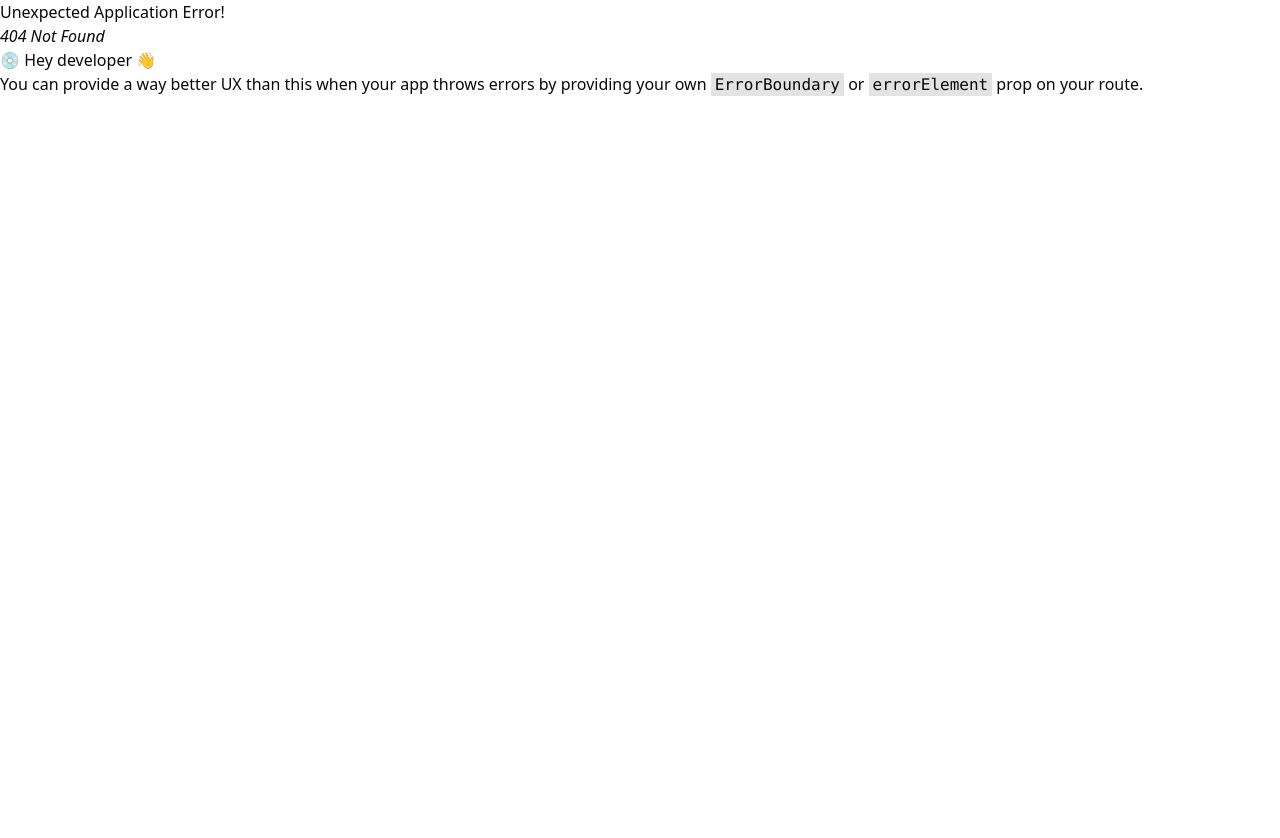
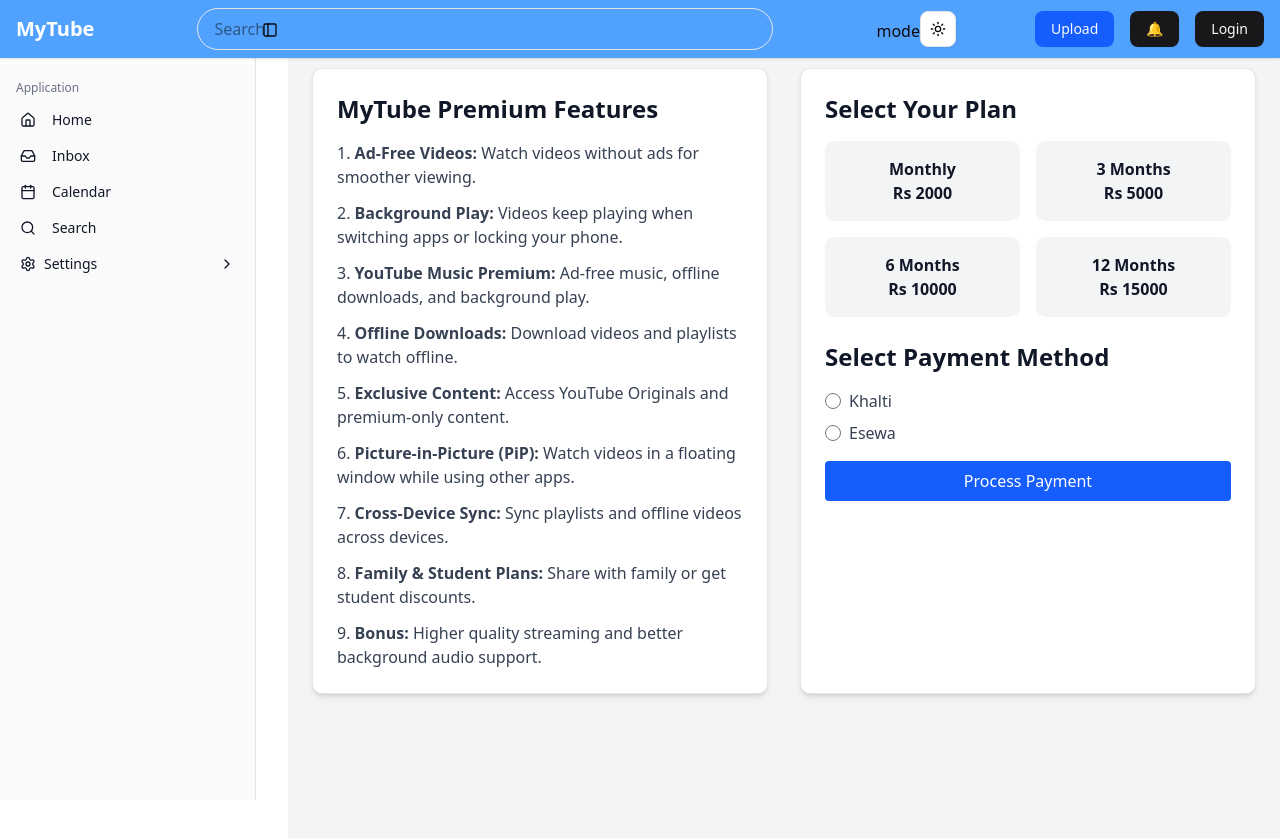
Before and after one commit to roshanrjl/youtube, a React (Vite) app in the folder client/: page /settings/premium in a window 1280 px wide. Before the commit this address had no page. Shown: the top 838 px of the page. Before the commit the page ends 800 px from the top, so only its background shows below. Built offline with nearby package versions, Linux system fonts and the light colour scheme.

Commit message:
feat: implement account and premium pages; enhance theme management and routing; update video fetching logic and improve UI components

```diff
--- a/client/src/App.jsx
+++ b/client/src/App.jsx
@@ -3,7 +3,7 @@
 import { refreshTokenOnLoad } from "./redux/authSlice";
 import Navbar from "./components/Navbar";
 import { Outlet } from "react-router-dom";
-import { ThemeProvider } from "./components/Themeprovide";
+
 
 function App() {
   const dispatch = useDispatch();
@@ -17,10 +17,8 @@
 
   return (
     <>
-      <ThemeProvider defaultTheme="dark" storageKey="vite-ui-theme">
         <Navbar user={user} />
         <Outlet />
-      </ThemeProvider>
     </>
   );
 }
--- a/client/src/components/AppSidebar.jsx
+++ b/client/src/components/AppSidebar.jsx
@@ -23,7 +23,7 @@
 const settingsSubItems = [
   { title: "Theme", url: "/settings/theme" },
   { title: "Change Password", url: "/settings/change-password" },
-  { title: "Billing & Payment", url: "/settings/billing" },
+  { title: "MyTube Premium", url: "/settings/premium" },
   { title: "Account", url: "/settings/account" },
 ];
 
--- a/client/src/components/Themeprovide.jsx
+++ b/client/src/components/Themeprovide.jsx
@@ -9,23 +9,34 @@
 // Create context
 const ThemeProviderContext = createContext(initialState);
 
-// ThemeProvider component
-export function ThemeProvider({ children, defaultTheme = "system", storageKey = "vite-ui-theme", ...props }) {
+export function ThemeProvider({
+  children,
+  defaultTheme = "system",
+  storageKey = "vite-ui-theme",
+  ...props
+}) {
+  // Initialize theme from localStorage or default
   const [theme, setThemeState] = useState(() => {
     return localStorage.getItem(storageKey) || defaultTheme;
   });
 
   useEffect(() => {
     const root = window.document.documentElement;
-    root.classList.remove("light", "dark");
 
-    if (theme === "system") {
-      const systemTheme = window.matchMedia("(prefers-color-scheme: dark)").matches ? "dark" : "light";
-      root.classList.add(systemTheme);
-      return;
-    }
+    const applyTheme = (themeValue) => {
+      root.classList.remove("light", "dark");
 
-    root.classList.add(theme);
+      if (themeValue === "system") {
+        const systemTheme = window.matchMedia("(prefers-color-scheme: dark)").matches
+          ? "dark"
+          : "light";
+        root.classList.add(systemTheme);
+      } else {
+        root.classList.add(themeValue);
+      }
+    };
+
+    applyTheme(theme);
   }, [theme]);
 
   const setTheme = (newTheme) => {
--- /dev/null
+++ b/client/src/pages/Premium.jsx
@@ -0,0 +1,93 @@
+import React, { useState } from "react";
+
+function Premium() {
+  const [paymentMethod, setPaymentMethod] = useState("");
+  const [selectedPlan, setSelectedPlan] = useState("");
+
+  const plans = [
+    { name: "Monthly", price: "Rs 2000" },
+    { name: "3 Months", price: "Rs 5000" },
+    { name: "6 Months", price: "Rs 10000" },
+    { name: "12 Months", price: "Rs 15000" },
+  ];
+
+  return (
+    <div className="min-h-screen bg-gray-100 dark:bg-gray-900 text-gray-900 dark:text-gray-100 p-6">
+      <div className="max-w-6xl mx-auto grid md:grid-cols-2 gap-8">
+        {/* Left Column: Features */}
+        <div className="bg-white dark:bg-gray-800 p-6 rounded-lg shadow-md border border-gray-200 dark:border-gray-700 space-y-4">
+          <h1 className="text-2xl font-bold mb-4">MyTube Premium Features</h1>
+          <ol className="list-decimal list-inside space-y-3 text-gray-700 dark:text-gray-300">
+            <li><strong>Ad-Free Videos:</strong> Watch videos without ads for smoother viewing.</li>
+            <li><strong>Background Play:</strong> Videos keep playing when switching apps or locking your phone.</li>
+            <li><strong>YouTube Music Premium:</strong> Ad-free music, offline downloads, and background play.</li>
+            <li><strong>Offline Downloads:</strong> Download videos and playlists to watch offline.</li>
+            <li><strong>Exclusive Content:</strong> Access YouTube Originals and premium-only content.</li>
+            <li><strong>Picture-in-Picture (PiP):</strong> Watch videos in a floating window while using other apps.</li>
+            <li><strong>Cross-Device Sync:</strong> Sync playlists and offline videos across devices.</li>
+            <li><strong>Family & Student Plans:</strong> Share with family or get student discounts.</li>
+            <li><strong>Bonus:</strong> Higher quality streaming and better background audio support.</li>
+          </ol>
+        </div>
+
+        {/* Right Column: Plans & Payment */}
+        <div className="bg-white dark:bg-gray-800 p-6 rounded-lg shadow-md border border-gray-200 dark:border-gray-700 space-y-6">
+          {/* Plans */}
+          <div className="space-y-4">
+            <h2 className="text-2xl font-bold">Select Your Plan</h2>
+            <div className="grid grid-cols-2 gap-4">
+              {plans.map((plan) => (
+                <div
+                  key={plan.name}
+                  onClick={() => setSelectedPlan(plan.name)}
+                  className={`p-4 rounded-lg text-center font-semibold cursor-pointer transition
+                    ${selectedPlan === plan.name
+                      ? "bg-blue-600 text-white"
+                      : "bg-gray-100 dark:bg-gray-700 text-gray-900 dark:text-gray-100 hover:bg-gray-200 dark:hover:bg-gray-600"
+                    }`}
+                >
+                  {plan.name} <br /> {plan.price}
+                </div>
+              ))}
+            </div>
+          </div>
+
+          {/* Payment Methods */}
+          <div className="space-y-4">
+            <h2 className="text-2xl font-bold">Select Payment Method</h2>
+            <div className="flex flex-col space-y-2">
+              <label className="flex items-center space-x-2 cursor-pointer">
+                <input
+                  type="radio"
+                  name="payment"
+                  value="Khalti"
+                  checked={paymentMethod === "Khalti"}
+                  onChange={(e) => setPaymentMethod(e.target.value)}
+                  className="w-4 h-4 text-blue-600 bg-gray-100 border-gray-300 dark:bg-gray-700 dark:border-gray-600 focus:ring-blue-500"
+                />
+                <span className="text-gray-700 dark:text-gray-200">Khalti</span>
+              </label>
+              <label className="flex items-center space-x-2 cursor-pointer">
+                <input
+                  type="radio"
+                  name="payment"
+                  value="Esewa"
+                  checked={paymentMethod === "Esewa"}
+                  onChange={(e) => setPaymentMethod(e.target.value)}
+                  className="w-4 h-4 text-blue-600 bg-gray-100 border-gray-300 dark:bg-gray-700 dark:border-gray-600 focus:ring-blue-500"
+                />
+                <span className="text-gray-700 dark:text-gray-200">Esewa</span>
+              </label>
+            </div>
+
+            <button className="w-full px-6 py-2 bg-blue-600 text-white rounded hover:bg-blue-700 transition">
+              Process Payment
+            </button>
+          </div>
+        </div>
+      </div>
+    </div>
+  );
+}
+
+export default Premium;
--- /dev/null
+++ b/client/src/pages/account.jsx
@@ -0,0 +1,86 @@
+import React from "react";
+
+function Account() {
+  return (
+    <div className="min-h-screen bg-gray-100 dark:bg-gray-900 text-gray-900 dark:text-gray-100 p-6">
+      <div className="max-w-3xl mx-auto space-y-6">
+        {/* Header */}
+        <div>
+          <h1 className="text-3xl font-bold">Account</h1>
+          <h3 className="text-lg text-gray-700 dark:text-gray-300 mt-2">
+            Choose how you appear and what you see on MyTube
+          </h3>
+        </div>
+
+        <hr className="border-gray-300 dark:border-gray-700" />
+
+        {/* MyTube Channel */}
+        <div className="space-y-4">
+          <h2 className="text-2xl font-semibold">Your MyTube Channel</h2>
+          <p className="text-gray-700 dark:text-gray-300">
+            This is your public presence on YouTube. You need a channel to
+            upload your own videos, comment on videos, or create playlists.
+          </p>
+
+          <h2 className="text-xl font-semibold mt-4">Your Channel Details</h2>
+
+          <div className="flex flex-col md:flex-row items-center md:items-start space-y-4 md:space-y-0 md:space-x-6">
+            {/* Logo */}
+            <div className="flex flex-col items-center">
+              <h2 className="font-semibold">Logo</h2>
+              <img
+                src=""
+                alt="Profile picture"
+                className="w-24 h-24 rounded-full border border-gray-300 dark:border-gray-700"
+              />
+            </div>
+
+            {/* Channel Info */}
+            <div className="flex-1 space-y-2">
+              <h2 className="font-semibold">Channel Name</h2>
+              <p className="text-gray-700 dark:text-gray-300">Name from backend</p>
+              <button className="px-4 py-2 bg-blue-600 text-white rounded hover:bg-blue-700 transition">
+                Edit Profile
+              </button>
+            </div>
+          </div>
+        </div>
+
+        <hr className="border-gray-300 dark:border-gray-700" />
+
+        {/* Social Links */}
+        <div className="space-y-4">
+          <h2 className="text-2xl font-semibold">Your Other Social Links</h2>
+          <div className="grid grid-cols-1 sm:grid-cols-2 md:grid-cols-4 gap-4">
+            <input
+              type="text"
+              value="Facebook"
+              readOnly
+              className="bg-gray-200 dark:bg-gray-800 text-gray-900 dark:text-gray-100 p-2 rounded border border-gray-300 dark:border-gray-700"
+            />
+            <input
+              type="text"
+              value="GitHub"
+              readOnly
+              className="bg-gray-200 dark:bg-gray-800 text-gray-900 dark:text-gray-100 p-2 rounded border border-gray-300 dark:border-gray-700"
+            />
+            <input
+              type="text"
+              value="Instagram"
+              readOnly
+              className="bg-gray-200 dark:bg-gray-800 text-gray-900 dark:text-gray-100 p-2 rounded border border-gray-300 dark:border-gray-700"
+            />
+            <input
+              type="text"
+              value="Discord"
+              readOnly
+              className="bg-gray-200 dark:bg-gray-800 text-gray-900 dark:text-gray-100 p-2 rounded border border-gray-300 dark:border-gray-700"
+            />
+          </div>
+        </div>
+      </div>
+    </div>
+  );
+}
+
+export default Account;
--- a/client/src/pages/home.jsx
+++ b/client/src/pages/home.jsx
@@ -22,6 +22,7 @@
       console.error("Error fetching videos:", err);
     }
   };
+  console.log("response from backend:",videos)
 
 
   useEffect(() => {
@@ -62,9 +63,9 @@
               <Link to={`/profile/${video.owner}`}>
                 <img
                   src={
-                    video.channelLogo || "https://dummyimage.com/40x40/000/fff"
+                    video.avatar
                   }
-                  alt={video.owner}
+                  alt={video.username}
                   className="w-10 h-10 rounded-full object-cover"
                 />
               </Link>
--- /dev/null
+++ b/client/tailwind.config.js
@@ -0,0 +1,12 @@
+/** @type {import('tailwindcss').Config} */
+export default {
+  darkMode: "class", // Enables class-based dark mode
+  content: [
+    "./index.html",
+    "./src/**/*.{js,ts,jsx,tsx}", // make sure it scans all your source files
+  ],
+  theme: {
+    extend: {},
+  },
+  plugins: [],
+};
```
Also changed, not shown: client/src/main.jsx (+4 -3 lines), client/src/routes/route.jsx (+12 -1 lines), 1 other file (tests, documents, lock files or other folders).
